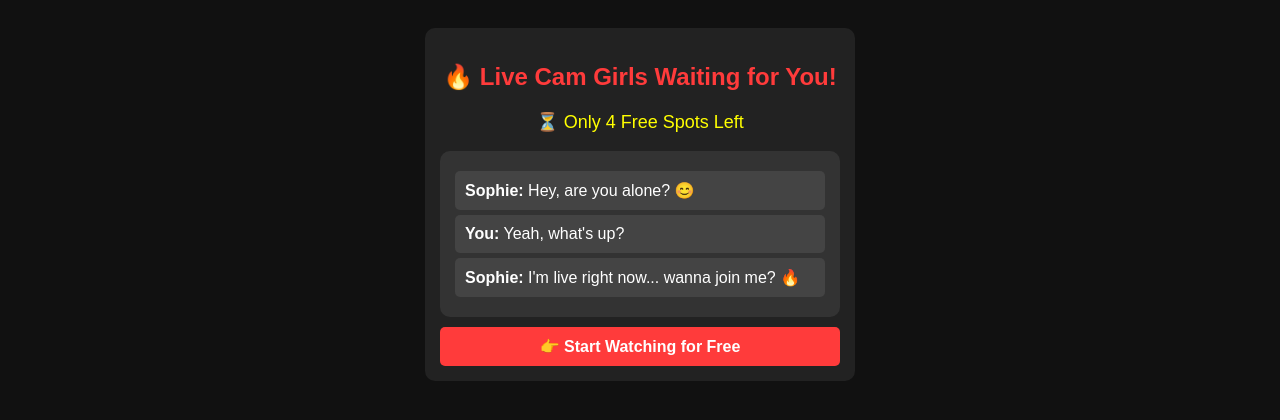
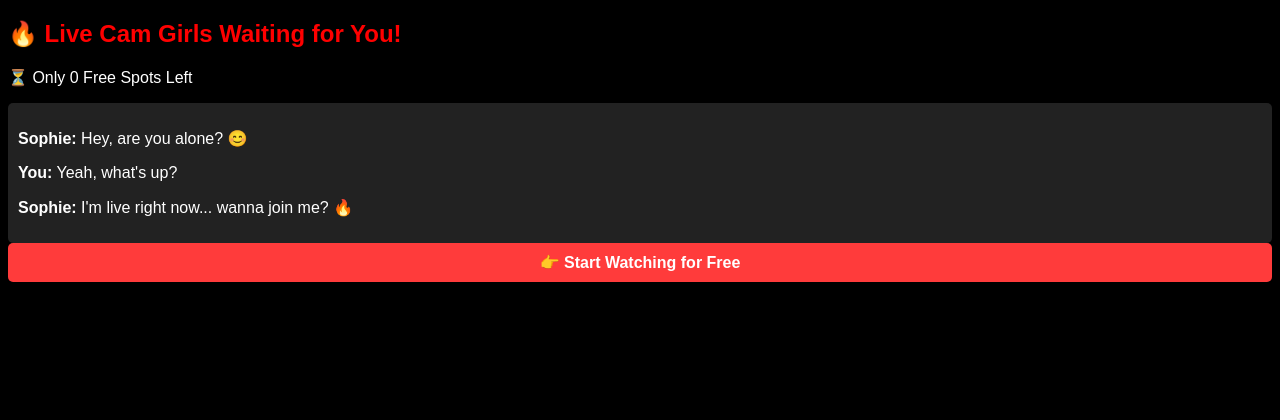
Before and after one commit to Genzhustle/Prelandercamsitechat, a plain HTML site: page index.html in a window 1280 px wide. Drawn offline with Linux system fonts and the light colour scheme.

Commit message:
Update index.html

```diff
--- a/index.html
+++ b/index.html
@@ -3,40 +3,50 @@
 <head>
     <meta charset="UTF-8">
     <meta name="viewport" content="width=device-width, initial-scale=1.0">
-    <title>Live Cam Girls - Free Chat</title>
+    <title>Live Cam Girls - Free</title>
     <style>
-        body { font-family: Arial, sans-serif; text-align: center; background-color: #111; color: white; padding: 20px; }
-        .container { max-width: 400px; margin: auto; background: #222; padding: 15px; border-radius: 10px; }
-        h2 { color: #ff3b3b; }
-        .chat-box { background: #333; padding: 15px; border-radius: 10px; text-align: left; }
-        .message { background: #444; padding: 10px; border-radius: 5px; margin: 5px 0; }
-        .cta-btn { background: #ff3b3b; color: white; padding: 10px 20px; display: block; text-decoration: none; font-weight: bold; margin-top: 10px; border-radius: 5px; }
-        .cta-btn:hover { background: #ff1c1c; }
-        .timer { font-size: 18px; color: yellow; }
+        body {
+            font-family: Arial, sans-serif;
+            background-color: #000;
+            color: white;
+        }
+        h2 {
+            color: red; /* This will ensure the title is red */
+        }
+        .chat-box {
+            background: #222;
+            padding: 10px;
+            border-radius: 5px;
+        }
+        .message {
+            background: #333;
+            padding: 5px;
+            border-radius: 3px;
+            margin-bottom: 5px;
+        }
+        .cta-btn {
+            background: #ff3b3b;
+            color: white;
+            padding: 10px;
+            text-align: center;
+            border-radius: 5px;
+            display: block;
+            text-decoration: none;
+            font-weight: bold;
+        }
+        .cta-btn:hover {
+            background: #cc0000;
+        }
     </style>
 </head>
 <body>
-
-    <div class="container">
-        <h2>🔥 Live Cam Girls Waiting for You!</h2>
-        <p class="timer">⏳ Only <span id="countdown">5</span> Free Spots Left</p>
-        <div class="chat-box">
-            <div class="message"><b>Sophie:</b> Hey, are you alone? 😊</div>
-            <div class="message"><b>You:</b> Yeah, what's up?</div>
-            <div class="message"><b>Sophie:</b> I'm live right now... wanna join me? 🔥</div>
-        </div>
-        <a class="cta-btn" href="[YOUR_AFFILIATE_LINK](https://sites.google.com/view/flirtmenow?usp=sharing)">👉 Start Watching for Free</a>
+    <h2>🔥 Live Cam Girls Waiting for You!</h2>
+    <p>⏳ Only 0 Free Spots Left</p>
+    <div class="chat-box">
+        <p><strong>Sophie:</strong> Hey, are you alone? 😊</p>
+        <p><strong>You:</strong> Yeah, what's up?</p>
+        <p><strong>Sophie:</strong> I'm live right now... wanna join me? 🔥</p>
     </div>
-
-    <script>
-        let timeLeft = 5;
-        setInterval(() => {
-            if (timeLeft > 0) {
-                timeLeft--;
-                document.getElementById("countdown").innerText = timeLeft;
-            }
-        }, 3000);
-    </script>
-
+    <a href="https://sites.google.com/view/flirtmenow?usp=sharing" class="cta-btn">👉 Start Watching for Free</a>
 </body>
 </html>
```
